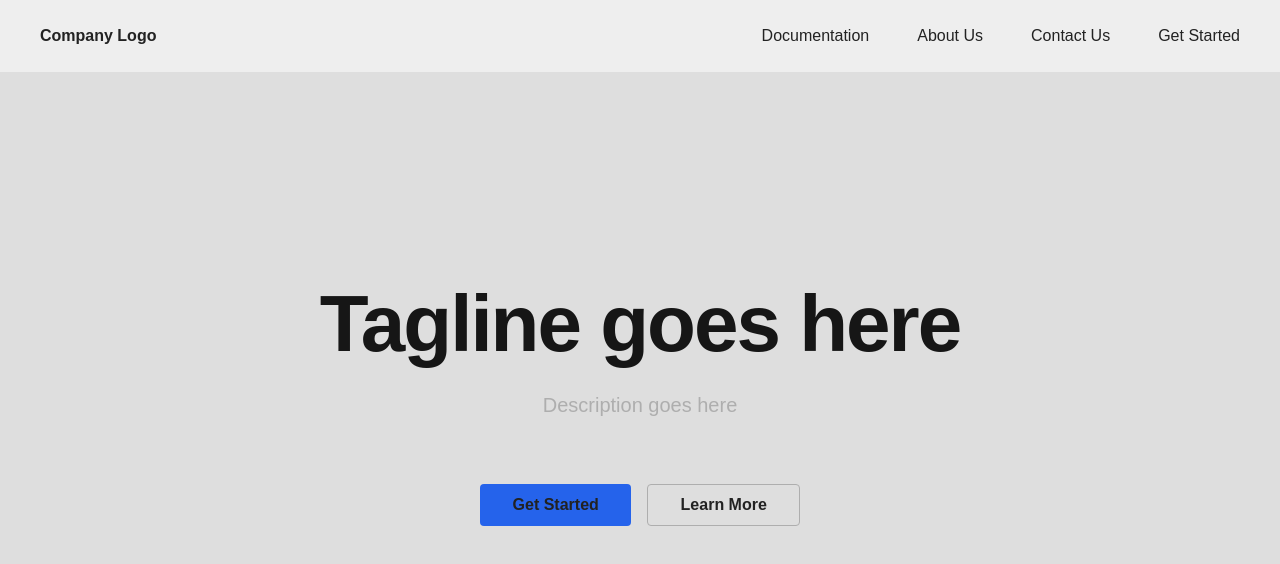
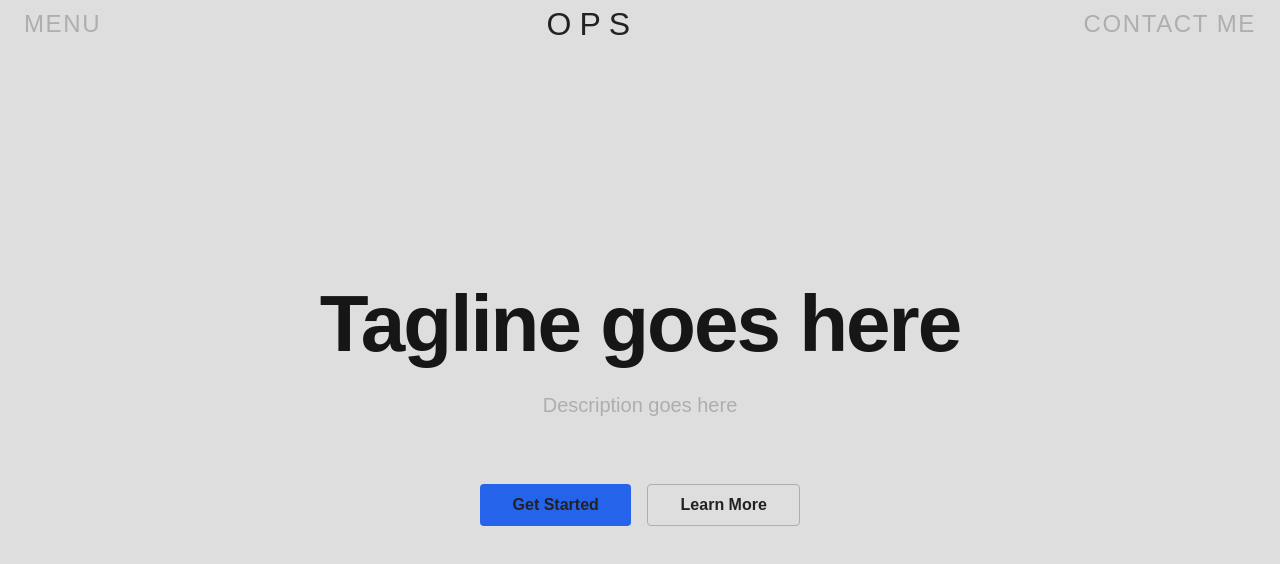
Before and after one commit to cynessa-dev/ops, a Next.js app: page / in a window 1280 px wide. Shown: the top 564 px of the page. Built offline with nearby package versions, Linux system fonts and the light colour scheme.

Commit message:
💄 feat(nav): update nav ui for better clarity
AFFECTED:
- removed options [documentation, about us, get started]
- add menu button
- centered brand-logo

```diff
--- /dev/null
+++ b/components/landing/hero.tsx
@@ -0,0 +1,15 @@
+import Button from "@/components/button";
+
+export default function Hero() {
+    return (
+        <section className="flex flex-col justify-center items-center min-w-full min-h-screen">
+            <div id="header" className="flex flex-col gap-4 w-4/5 text-center">
+                <h1 className="text-(--heading) text-[5rem] font-bold leading-tight tracking-tight">Operate with Ease</h1>
+                <h2 className="text-(--secondary) text-[1.25rem]">Simplify your operations with our intuitive platform.</h2>
+            </div>
+            <div id="actions" className="mt-16 w-1/5 flex gap-4">
+                <Button text="Get Started" variant="primary" destination="/portal" />
+            </div>
+        </section>
+    );
+}
--- a/components/navigation.tsx
+++ b/components/navigation.tsx
@@ -2,19 +2,22 @@ import Button from "./button";
 
 export default function Navigation() {
   return (
-    <nav className="absolute top-0 left-0 right-0 flex justify-between items-center px-6 bg-(--card)">
-      {/* COMPANY LOGO */}
-      <div className="flex items-center">
-        <Button text="Company Logo" destination="/" />
+    <nav className="absolute top-0 left-0 right-0 flex justify-between items-center px-6">
+      {/* MENU */}
+      <div>
+        <button type="button" className="text-(--secondary) text-[1.5rem] font-light tracking-[0.1rem]">MENU</button>
       </div>
 
-      {/* MENU OPTIONS */}
-      <ul className="flex gap-4">
-        <li className="px-4 py-6 cursor-pointer hover:bg-foreground/10">Documentation</li>
-        <li className="px-4 py-6 cursor-pointer hover:bg-foreground/10">About Us</li>
-        <li className="px-4 py-6 cursor-pointer hover:bg-foreground/10">Contact Us</li>
-        <li className="px-4 py-6 cursor-pointer hover:bg-foreground/10">Get Started</li>
-      </ul>
+      {/* COMPANY LOGO */}
+      <div>
+        <button type="button" className="text-foreground text-[2rem] font-light tracking-[0.5rem]">OPS</button>
+      </div>
+
+      {/* CONTACT */}
+      <div>
+        <button type="button" className="text-(--secondary) text-[1.5rem] font-light tracking-[0.1rem]">CONTACT ME</button>
+      </div>
+
     </nav>
   );
 }
```
